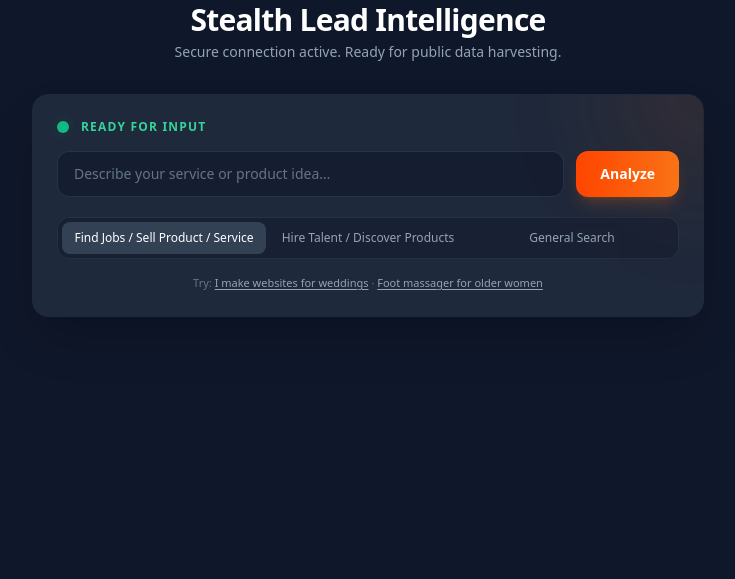
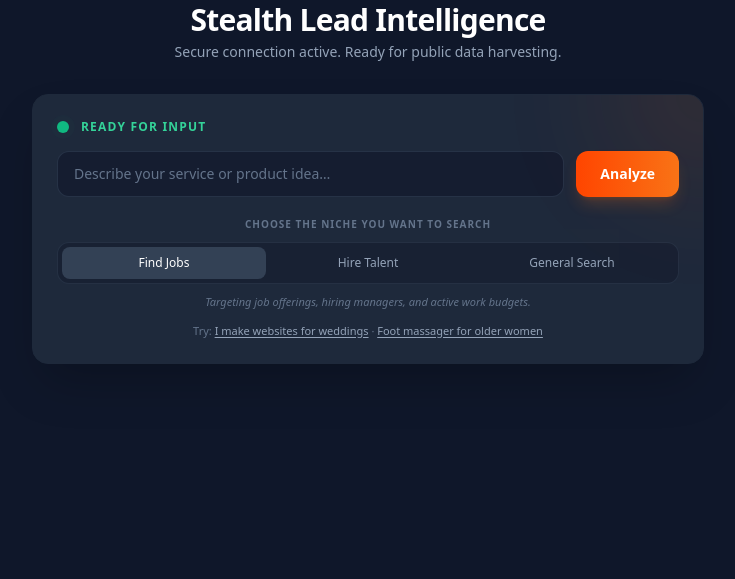
Before and after one commit to KhushalChoudhary0/PRAW, a FastAPI app: page / in a window 1280 px wide. Shown: the part 135-714 px from the top of the page, without its empty margins (272-1007 px from the left). Run offline with FastAPI, Linux system fonts and the light colour scheme; some libraries are stand-ins or nearby versions.

Commit message:
improved search by removing constrains from global search

```diff
--- a/main.py
+++ b/main.py
@@ -206,7 +206,10 @@ CRITICAL QUERY SYNTAX RULES BASED ON INTENT_MODE:
   * Example query for web developer: `q=title:"for hire" web developer self:yes`
 
 - If intent_mode == 'general_search':
-  * Provide broad, organic synonym strings without strict transaction tags.
+  * They are seeking organic community discussions and in-depth user experiences.
+  * You MUST build a broad, multi-keyword boolean query mapping the core topic + highly related lifestyle symptoms or contextual words.
+  * For example, if user searches "joint pain", the query must look like: `q=(joint OR joints OR knee OR knees) AND (pain OR ache OR stiffness OR thritis) self:yes`
+  * For example, if user searches "babysitter", the query must look like: `q=(babysitter OR babysitting OR nanny OR childcare) self:yes`
 
 Input query: "{query}"
 Input intent_mode: "{intent_mode}" """
@@ -246,18 +249,27 @@ Input intent_mode: "{intent_mode}" """
         target_subreddits = _fallback_subreddits(query, intent_mode)
 
     # Clean up target subreddits
-    if not target_subreddits:
+    if intent_mode == 'general_search':
+        target_subreddits = ["all"]
+    elif not target_subreddits:
         target_subreddits = ["ConsumerReports", "buyitforlife", "findareddit"]
 
     encoded_search = urllib.parse.quote(search_string)
 
+    t_param = "all" if intent_mode == 'general_search' else "month"
+    sort_param = "relevance" if intent_mode == 'general_search' else "new"
+    limit_param = 80 if intent_mode == 'general_search' else 40
+
     # ─── 2. Parallel Multi-Scrape Fetching ────────────────────────────────────
     headers = {
-        "User-Agent": "Mozilla/5.0 (Windows NT 10.0; Win64; x64) AppleWebKit/537.36 (KHTML, like Gecko) Chrome/120.0.0.0 Safari/537.36 StealthOSINT/5.0"
+        "User-Agent": "Mozilla/5.0 (Windows NT 10.0; Win64; x64) AppleWebKit/537.36 (KHTML, Gecko) Chrome/120.0.0.0 Safari/537.36 StealthOSINT/5.0"
     }
 
     async def fetch_subreddit(subreddit: str):
-        url = f"https://www.reddit.com/r/{subreddit}/search.json?q={encoded_search}&restrict_sr=1&limit=40&sort=new"
+        if subreddit == "all":
+            url = f"https://www.reddit.com/search.json?q={encoded_search}&limit={limit_param}&sort={sort_param}&t={t_param}"
+        else:
+            url = f"https://www.reddit.com/r/{subreddit}/search.json?q={encoded_search}&restrict_sr=1&limit={limit_param}&sort={sort_param}&t={t_param}"
         try:
             async with httpx.AsyncClient() as client:
                 response = await client.get(url, headers=headers, timeout=10.0)
@@ -268,7 +280,7 @@ Input intent_mode: "{intent_mode}" """
 
     results = await asyncio.gather(*(fetch_subreddit(sub) for sub in target_subreddits))
 
-    cutoff_30_days = now - timedelta(days=30)
+    cutoff_limit = now - timedelta(days=365) if intent_mode == 'general_search' else now - timedelta(days=30)
     raw_posts = []
     seen_ids = set()
     scorer = PatternScorer(intent_mode)
@@ -291,9 +303,34 @@ Input intent_mode: "{intent_mode}" """
             title = post.get("title", "")
 
             # Post-Fetch Safety Stripping for Supply Side (strip out freelancers)
+            # Post-Fetch Safety Stripping for Supply Side (strip out freelancers)
             if intent_mode == 'supply_side':
                 if "for hire" in title.lower():
                     continue
+
+            # Post-Fetch Semantic Validation for General Search (exclude mechanical false positives & mismatch noise)
+            if intent_mode == 'general_search':
+                selftext = post.get("selftext", "")
+                full_text_lower = f"{title} {selftext}".lower()
+
+                # Check for mechanical stop-words on physical/health queries
+                query_lower = query.lower()
+                pain_keywords = ["pain", "joint", "sore", "ache", "neuropathy", "stiffness", "injury", "knees", "backache", "arthritis", "disease", "illness", "condition", "symptom", "balm"]
+                if any(k in query_lower for k in pain_keywords):
+                    stop_words = ['chair', 'headphone', 'trimmer', 'razor', 'shaver', 'mechanical']
+                    if any(w in full_text_lower for w in stop_words):
+                        continue
+
+                # Semantic Title Filter Guardrail: Title/Body must contain at least one token from the user's original query or direct synonyms
+                query_tokens = [t.lower() for t in _normalize_query_text(query).split() if len(t) > 2]
+                if query_tokens:
+                    if "pain" in query_tokens or "joint" in query_tokens:
+                        query_tokens.extend(["knee", "knees", "stiffness", "ache", "sore", "thritis", "joints"])
+                    elif "babysitter" in query_tokens or "nanny" in query_tokens:
+                        query_tokens.extend(["babysitting", "childcare"])
+
+                    if not any(token in full_text_lower for token in query_tokens):
+                        continue
 
             seen_ids.add(post_id)
             selftext = post.get("selftext", "")
@@ -323,7 +360,7 @@ Input intent_mode: "{intent_mode}" """
                     "year": post_time.year
                 })
 
-            if post_time >= cutoff_30_days and score_data["intent_score"] > 0:
+            if post_time >= cutoff_limit and score_data["intent_score"] > 0:
                 snippet = selftext[:200] + "..." if selftext else title
                 lead_feed.append({
                     "title": title[:80] + ("..." if len(title) > 80 else ""),
@@ -385,6 +422,8 @@ Write concise, bulleted semantic syntheses explaining shifts for each year. Max
         except Exception:
             pass
 
+
+
     # ─── 4. Final Output & Cache Store ────────────────────────────────────────
     timeline_output = []
     labels = {
--- a/templates/index.html
+++ b/templates/index.html
@@ -108,22 +108,31 @@
                     </button>
                 </div>
 
-                <div class="mt-5 border border-slate-700/50 rounded-xl p-1 bg-slate-900/40 flex flex-wrap text-[11px] sm:text-xs">
-                    <label class="cursor-pointer flex-1 text-center min-w-[120px]">
+                <div class="mt-5 flex flex-col w-full">
+                    <h3 class="text-[10px] font-bold uppercase tracking-widest text-slate-500 mb-2.5 text-center">Choose the niche you want to search</h3>
+                    <div class="border border-slate-700/50 rounded-xl p-1 bg-slate-900/40 flex flex-wrap text-[11px] sm:text-xs w-full">
+                        <label class="cursor-pointer flex-1 text-center min-w-[100px]">
                             <input type="radio" name="intent_mode" value="supply_side" class="peer sr-only" checked />
-                        <div class="px-2 py-2 rounded-lg text-slate-400 hover:text-slate-200 peer-checked:bg-slate-700 peer-checked:text-white transition-all font-medium">Find Jobs / Sell Product / Service</div>
+                            <div class="px-2 py-2 rounded-lg text-slate-400 hover:text-slate-200 peer-checked:bg-slate-700 peer-checked:text-white transition-all font-medium">Find Jobs</div>
                         </label>
-                    <label class="cursor-pointer flex-1 text-center min-w-[120px]">
+                        <label class="cursor-pointer flex-1 text-center min-w-[100px]">
                             <input type="radio" name="intent_mode" value="demand_side" class="peer sr-only" />
-                        <div class="px-2 py-2 rounded-lg text-slate-400 hover:text-slate-200 peer-checked:bg-slate-700 peer-checked:text-white transition-all font-medium">Hire Talent / Discover Products</div>
+                            <div class="px-2 py-2 rounded-lg text-slate-400 hover:text-slate-200 peer-checked:bg-slate-700 peer-checked:text-white transition-all font-medium">Hire Talent</div>
                         </label>
-                    <label class="cursor-pointer flex-1 text-center min-w-[120px]">
+                        <label class="cursor-pointer flex-1 text-center min-w-[100px] group relative">
                             <input type="radio" name="intent_mode" value="general_search" class="peer sr-only" />
                             <div class="px-2 py-2 rounded-lg text-slate-400 hover:text-slate-200 peer-checked:bg-slate-700 peer-checked:text-white transition-all font-medium">General Search</div>
+
+                            <!-- Premium Hover Tooltip -->
+                            <div class="absolute bottom-full left-1/2 transform -translate-x-1/2 mb-2 w-56 p-2 bg-slate-950 border border-slate-800 text-[10px] text-slate-300 rounded-lg shadow-xl opacity-0 pointer-events-none group-hover:opacity-100 transition-opacity duration-200 z-30 leading-normal text-center">
+                                Recommended for service exploration and in-depth product research.
+                            </div>
                         </label>
                     </div>
+                    <p id="intentHint" class="text-[11px] text-slate-500 mt-2.5 text-center transition-all italic">Targeting job offerings, hiring managers, and active work budgets.</p>
+                </div>
 
-                <p class="text-[11px] text-slate-500 mt-4 text-center">Try: <button onclick="fillExample('I make websites for weddings')" class="text-slate-400 hover:text-redditBrand underline underline-offset-2 transition">I make websites for weddings</button> · <button onclick="fillExample('Foot massager for older women')" class="text-slate-400 hover:text-redditBrand underline underline-offset-2 transition">Foot massager for older women</button></p>
+                <p class="text-[11px] text-slate-500 mt-3 text-center">Try: <button onclick="fillExample('I make websites for weddings')" class="text-slate-400 hover:text-redditBrand underline underline-offset-2 transition">I make websites for weddings</button> · <button onclick="fillExample('Foot massager for older women')" class="text-slate-400 hover:text-redditBrand underline underline-offset-2 transition">Foot massager for older women</button></p>
             </div>
 
             <!-- ─── LOADING STATE ─── -->
@@ -357,7 +366,7 @@
         </div>`;
     }
 
-    /* Allow Enter key to trigger analysis */
+    /* Allow Enter key to trigger analysis and handle radio hint changes */
     document.addEventListener('DOMContentLoaded', () => {
         const input = document.getElementById('queryInput');
         if (input) {
@@ -365,6 +374,22 @@
                 if (e.key === 'Enter') runAnalysis();
             });
         }
+
+        // Descriptive helper hints
+        document.querySelectorAll('input[name="intent_mode"]').forEach(radio => {
+            radio.addEventListener('change', (e) => {
+                const hint = document.getElementById('intentHint');
+                if (!hint) return;
+
+                if (e.target.value === 'supply_side') {
+                    hint.textContent = 'Targeting job offerings, hiring managers, and active work budgets.';
+                } else if (e.target.value === 'demand_side') {
+                    hint.textContent = 'Targeting active service providers, portfolios, and contractor offerings.';
+                } else if (e.target.value === 'general_search') {
+                    hint.textContent = 'Recommended for service exploration and in-depth product research.';
+                }
+            });
+        });
     });
     </script>
 
```
Lines whose indentation alone changed are shown as unchanged.
